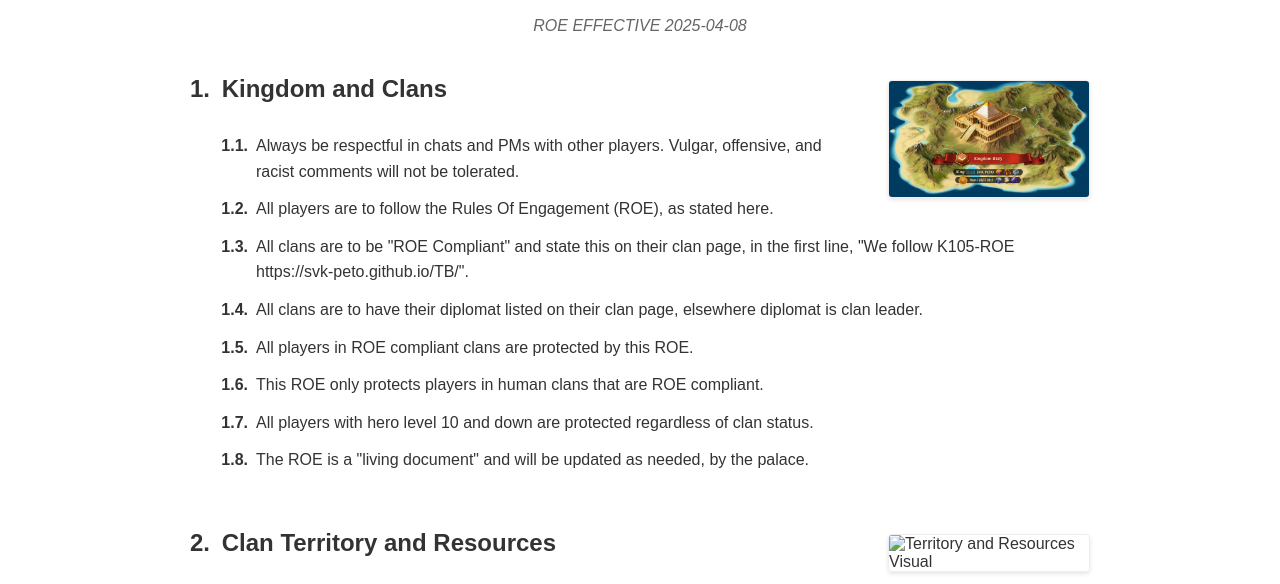
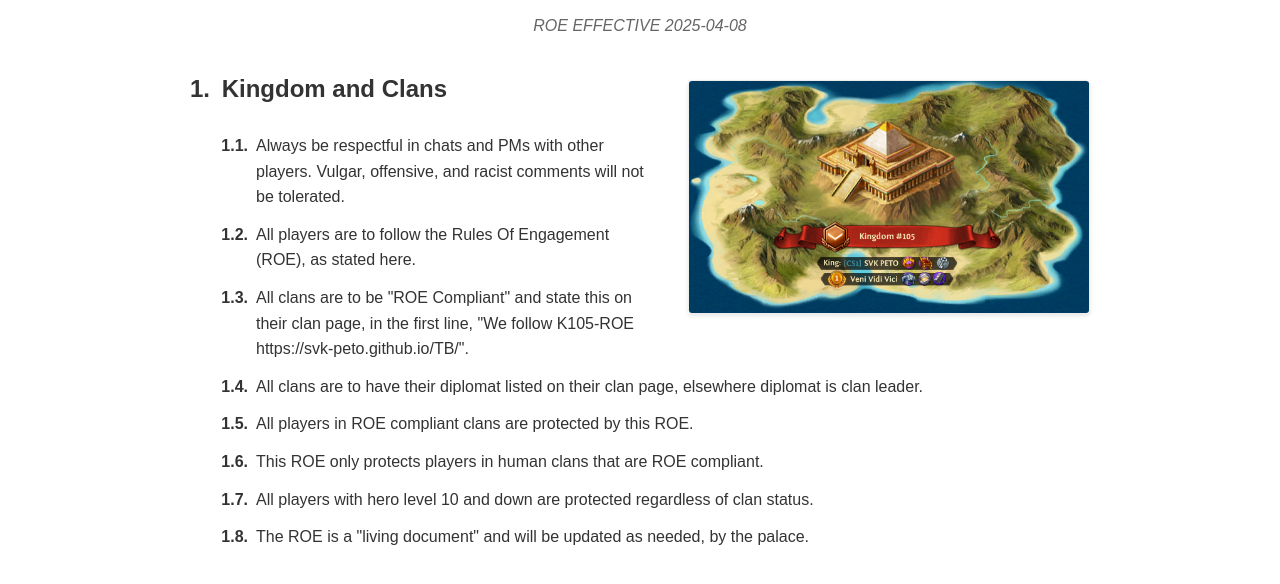
Before and after one commit to SVK-PETO/TB, a plain HTML site: page index.html in a window 1280 px wide. Shown: the part 147-731 px from the top of the page. Drawn offline with Linux system fonts and the light colour scheme.

Commit message:
Add files via upload

```diff
--- a/style.css
+++ b/style.css
@@ -174,7 +174,7 @@ section::after {
 /* --- Obrázky --- */
 .chapter-image {
     float: right;
-    max-width: 200px; /* Maximálna šírka obrázku */
+    max-width: 400px; /* Maximálna šírka obrázku */
     height: auto;
     margin-left: 25px; /* Odsadenie od textu vľavo */
     margin-bottom: 15px; /* Odsadenie pod obrázkom */
```
Also changed, not shown: images/attacks_scouting.png (added), images/court.png (added), images/territory_resources.png (added).
